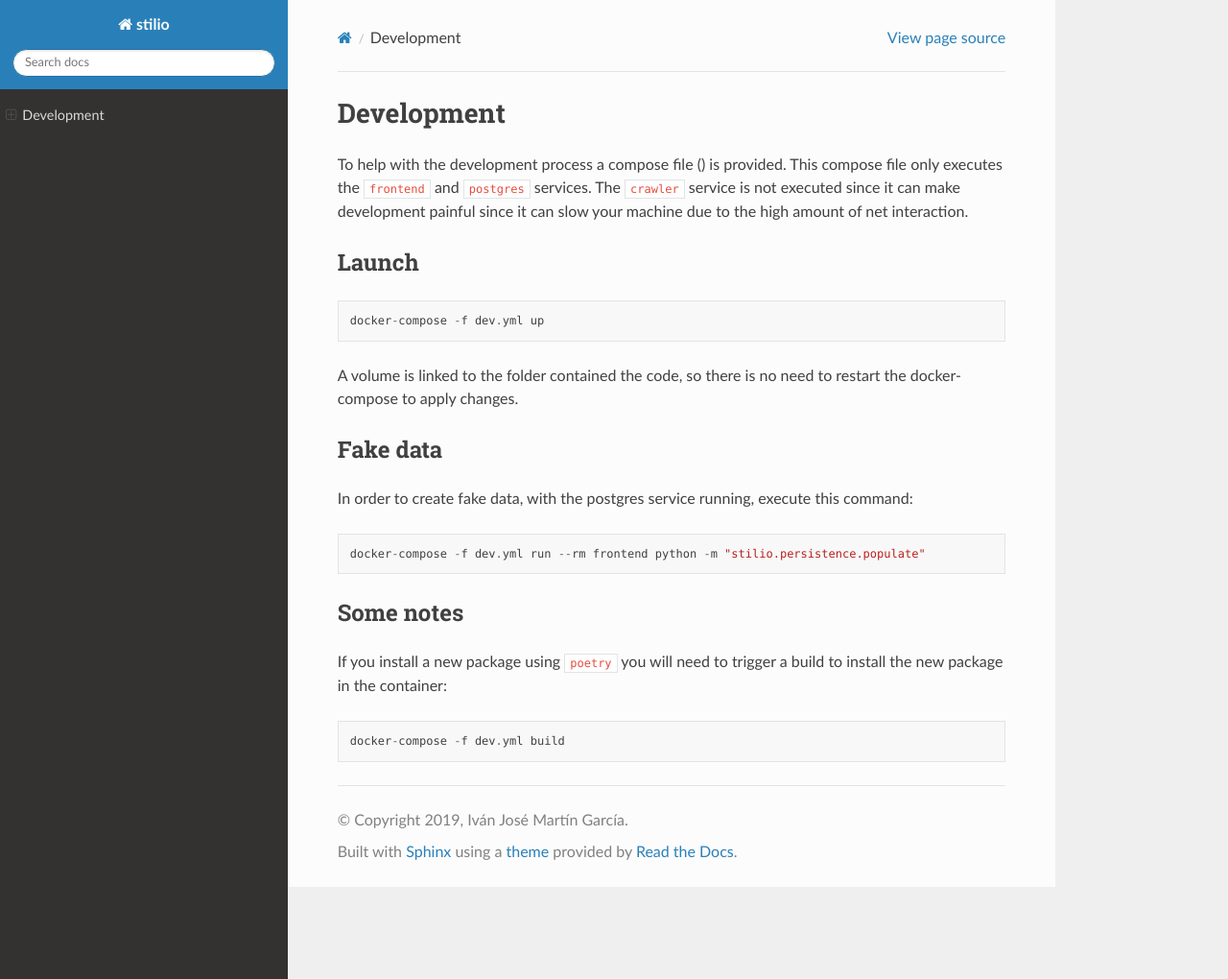
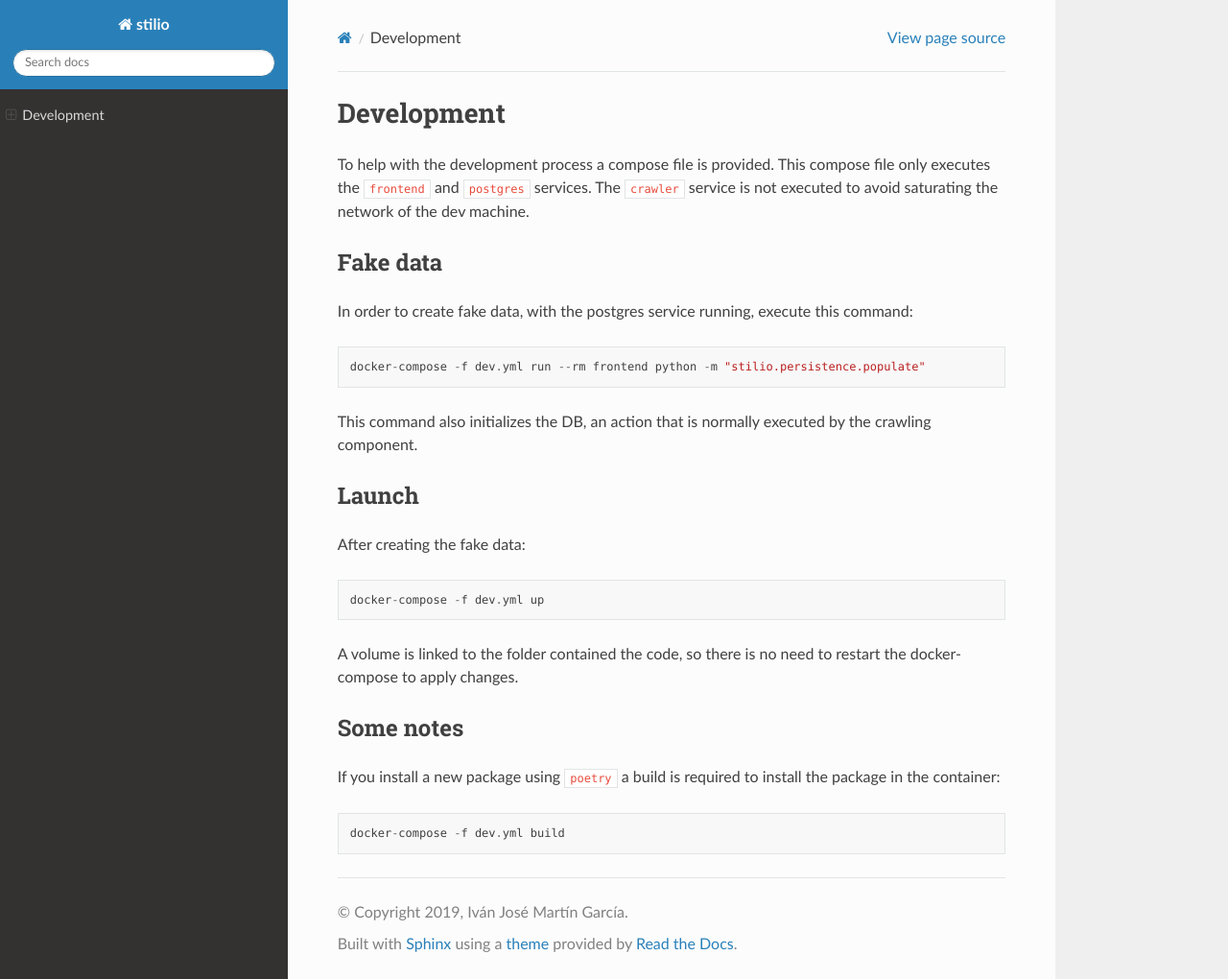
Before and after one commit to seik/stilio, a Sphinx documentation site: the page built from docs/source/stilio/development.rst, in a window 1280 px wide and 1020 px high. Shown: the whole window at 96% size. Built offline with Sphinx 7.4.7 and the Read the Docs theme 2.0.0, drawn with Linux system fonts in a browser that asks for light colours.

Commit message:
Changes in docs related to development process

```diff
--- a/docs/source/stilio/development.rst
+++ b/docs/source/stilio/development.rst
@@ -1,24 +1,11 @@
 .. _development:
 
 Development
-========
+===========
 
-To help with the development process a compose file ()
-is provided. This compose file only executes the ``frontend`` and
-``postgres`` services. The ``crawler`` service is not executed
-since it can make development painful since it can slow your machine
-due to the high amount of net interaction.
-
-Launch
-------
-
-::
-
-    docker-compose -f dev.yml up
-
-A volume is linked to the folder contained the code, so
-there is no need to restart the docker-compose to apply
-changes.
+To help with the development process a compose file is provided. This compose file only
+executes the ``frontend`` and ``postgres`` services. The ``crawler`` service is not
+executed to avoid saturating the network of the dev machine.
 
 Fake data
 ---------
@@ -28,10 +15,23 @@ execute this command::
 
     docker-compose -f dev.yml run --rm frontend python -m "stilio.persistence.populate"
 
+This command also initializes the DB, an action that is normally executed by the
+crawling component.
+
+Launch
+------
+
+After creating the fake data::
+
+    docker-compose -f dev.yml up
+
+A volume is linked to the folder contained the code, so there is no need to restart the
+docker-compose to apply changes.
+
 Some notes
 ----------
 
-If you install a new package using ``poetry`` you will need to trigger a
-build to install the new package in the container::
+If you install a new package using ``poetry`` a build is required to install the package
+in the container::
 
     docker-compose -f dev.yml build
```
